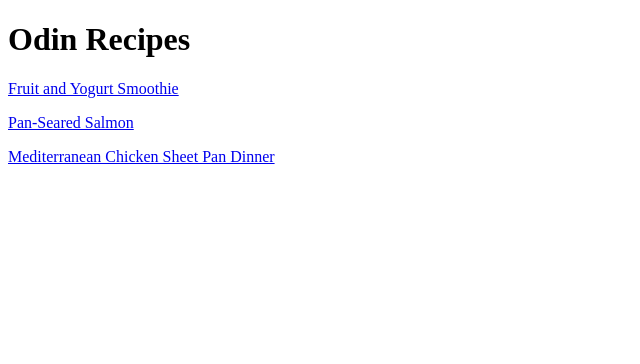
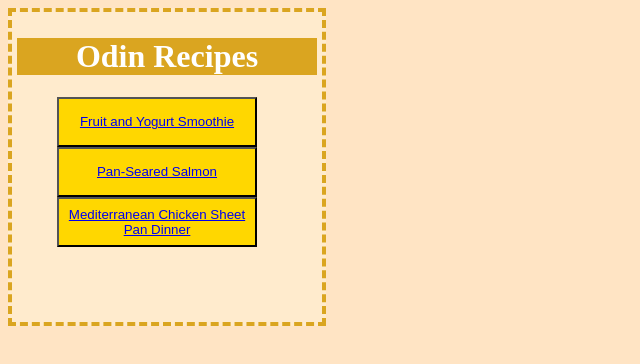
Before and after one commit to jason-barican/odin-recipes, a plain HTML site: page index.html in a window 1280 px wide. Shown: the whole page, without its empty margins (0-640 px from the left). Drawn offline with Linux system fonts and the light colour scheme.

Commit message:
Add style.css file and design to index.html file/page

```diff
--- a/index.html
+++ b/index.html
@@ -3,16 +3,24 @@
 <head>
     <meta charset ="UTF-8">
     <title>Odin Recipes</title>
+    <link rel="stylesheet" href="style.css">
 </head>
 
 <body>
-    <h1>Odin Recipes</h1>
+    <div class="main">
+        <h1 class="recipeheader">Odin Recipes</h1>
+            <ul>
 
-    <p><a href="recipes/smoothie.html">Fruit and Yogurt Smoothie</a></p>
+                <li><button><a href="recipes/smoothie.html">
+                Fruit and Yogurt Smoothie</a></button></li>
 
-    <p><a href="recipes/salmon.html">Pan-Seared Salmon</a></p>
+                <li><button><a href="recipes/salmon.html">
+                Pan-Seared Salmon</a></button></li>
 
-    <p><a href="recipes/chickenpan.html">Mediterranean Chicken
-        Sheet Pan Dinner</a></p>
+                <li><button><a href="recipes/chickenpan.html">
+                Mediterranean Chicken Sheet Pan Dinner</a></button></li>
+
+        </ul>
+    </div>
 </body>
 </html>
--- /dev/null
+++ b/style.css
@@ -0,0 +1,38 @@
+body {
+    background-color: bisque;
+    text-align: left;
+}
+.main {
+    display: block;
+    height: 300px;
+    width: 300px;
+    background-color: blanchedalmond;
+    padding: 5px;
+    border: 4px dashed goldenrod
+
+
+
+}
+ul {
+    list-style-type: square;
+    margin-left: auto;
+    margin-right: auto;
+
+
+}
+.recipeheader {
+    background-color: goldenrod;
+    color: white;
+    text-align: center;
+}
+
+li {
+    font-weight: 800;
+    display: block;
+}
+
+button {
+    width: 200px;
+    height: 50px;
+    background-color: gold;
+}
```
